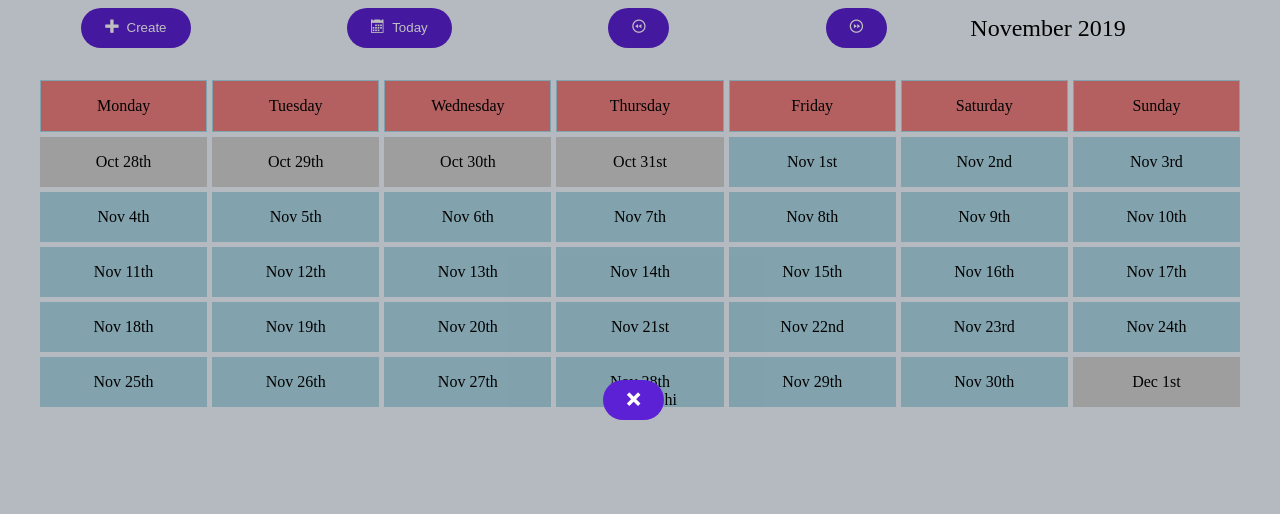
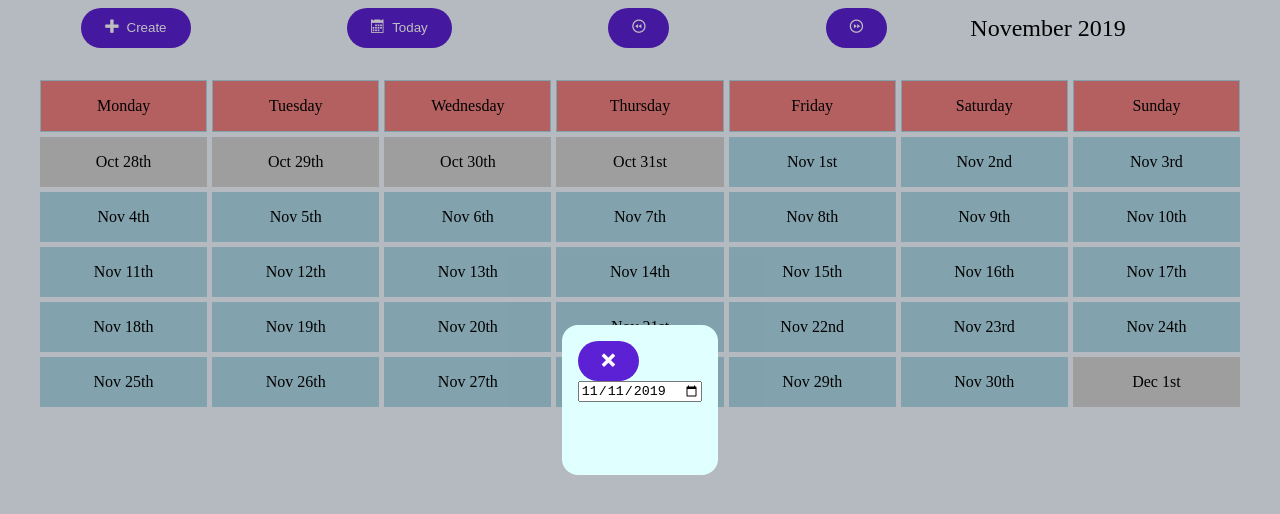
Before and after one commit to tandaraelena/reminder-app, a React (Create React App) app: page / in a window 1280 px wide. Both pictures are taken after a click on the button "Create". Shown: the top 514 px of the page. Built offline with nearby package versions, Linux system fonts and the light colour scheme.

Commit message:
style the modal and add a date input into it

```diff
--- a/src/component/app/app.component.jsx
+++ b/src/component/app/app.component.jsx
@@ -4,6 +4,7 @@ import { Calendar } from '../calendar';
 import { Modal } from '../modal';
 import { reminderReducer, initialReminderValue } from './app.reducer';
 import { unsetReminderAction } from './app.actions';
+import moment from 'moment';
 
 const initialValue = null;
 const ReminderApp = () => {
@@ -12,6 +13,9 @@ const ReminderApp = () => {
     // close the modal
     setReminder(unsetReminderAction())
   }
+
+  const dateForInput = moment((currentReminder && currentReminder.date || 0) * 1000).format('YYYY-MM-DD');
+  console.log(dateForInput, currentReminder)
 
   return (
     <div>
@@ -23,7 +27,9 @@ const ReminderApp = () => {
         <Modal
           onClose={onClose}
         >
-          <div>hi</div>
+          <div>
+            <input type="date" value={dateForInput} onChange={() => {}}/>
+          </div>
         </Modal>}
     </div>
   )
--- a/src/component/modal/modal.component.jsx
+++ b/src/component/modal/modal.component.jsx
@@ -1,17 +1,21 @@
 import React from 'react'
-import { StyledModal } from './modal.style';
+import { StyledModal, StyledModalWrapper, StyledModalBody, StyledModalHeader } from './modal.style';
 import { Button } from '../button'
 
 const Modal = ({ children, onClose, onSuccess }) => {
   return (
+    <StyledModalWrapper>
       <StyledModal>
-      <div>
+        <StyledModalHeader>
           <Button onClick={onClose} label="">
             <div className="icon-cross"></div>
           </Button>
-      </div>
+        </StyledModalHeader>
+        <StyledModalBody>
           {children}
+        </StyledModalBody>
       </StyledModal>
+    </StyledModalWrapper>
   )
 }
 
--- a/src/component/modal/modal.style.js
+++ b/src/component/modal/modal.style.js
@@ -1,7 +1,26 @@
 import styled from 'styled-components';
 
+export const StyledModalHeader = styled.div`
+
+`
+
+export const StyledModalBody = styled.div`
+  flex-grow: 1;
+`
+
 export const StyledModal = styled.div`
+  background-color: lightcyan;
+  padding: 1rem;
+  border-radius: 1rem;
+  overflow: hidden;
+  min-height: 150px;
   display: flex;
+  flex-direction: column;
+`
+
+export const StyledModalWrapper = styled.div`
+  display: flex;
+  flex-direction: column;
   justify-content: center;
   align-items: center;
   position: fixed;
```
Lines whose indentation alone changed are shown as unchanged.
